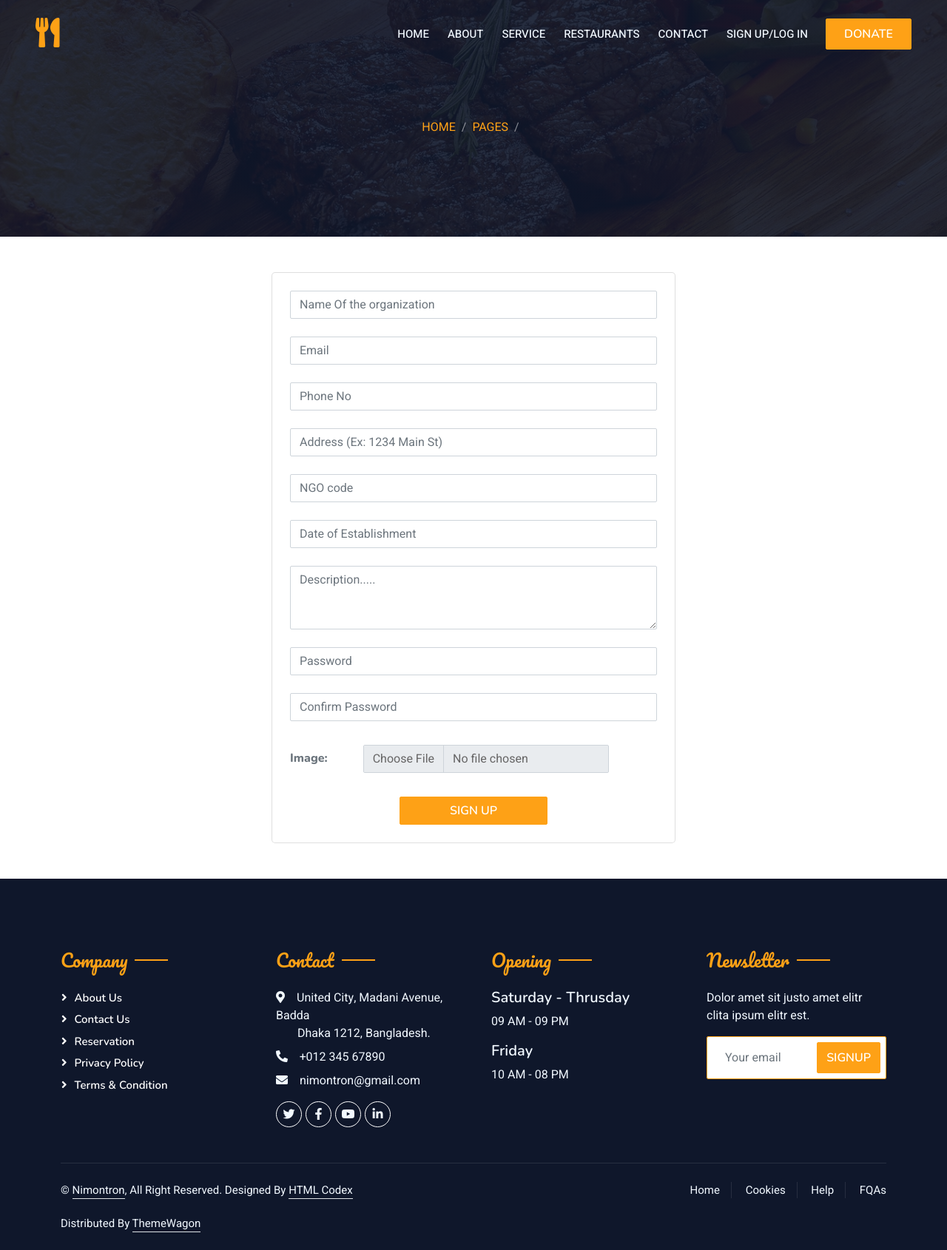
After one commit to NiloyKumarKundu/Nimontron_Software-Engineering, a Django app: template Nimontron/Nimontron/customers/templates/Delivery_Man/delivery_man_signup.html in a window 1280 px wide. The commit adds this page. Shown: the whole page at 74% size. Run offline with Django 4.2, Linux system fonts and the light colour scheme; the template is opened without the code that fills it, so the values that code supplies are empty; some libraries are stand-ins or nearby versions.

Commit message:
delivery_man_signu. html file created

```diff
--- /dev/null
+++ b/Nimontron/Nimontron/customers/templates/Delivery_Man/delivery_man_signup.html
@@ -0,0 +1,96 @@
+{% include 'visitors/header.html' %}
+
+{% block body %}
+
+{% load static %}
+<section>
+    <div class="container">
+        <div class="row d-flex justify-content-center align-items-center">
+            <div class="form-group col-6">
+                <div class="card card-registration" style="border-radius: 5px;">
+                    <div class="card-body p-4 text-center">
+                        <form onsubmit="return checkPass();" name="signup" method="post" enctype="multipart/form-data">
+                            {% csrf_token %}
+                            <div class="form-outline mb-4">
+                                <input type="text" name="rname" class="form-control" placeholder="Name Of the organization" required/>
+                            </div>
+
+                            <div class="form-outline mb-4">
+                                <input type="email" name="email" class="form-control" placeholder="Email" required/>
+                            </div>
+
+                            <div class="form-outline mb-4">
+                                <input type="text" name="contact" class="form-control" placeholder="Phone No" />
+                            </div>
+
+                            <div class="form-group mb-4">
+                                <input type="text" class="form-control" name="address" placeholder="Address (Ex: 1234 Main St)">
+                            </div>
+
+                            <div class="form-outline mb-4">
+                                <input type="text" name="ngo_code" class="form-control" placeholder="NGO code" />
+                            </div>
+
+                            <div class="form-outline mb-4">
+                                <input type="text" name="Date_of_Establishment" class="form-control" placeholder="Date of Establishment" />
+                            </div>
+                            <div class="form-group mb-4">
+                                <textarea class="form-control" name="description" placeholder="Description....." rows="3"></textarea>
+                            </div>
+                            <div class="form-outline mb-4">
+                                <input type="password" name="password" id="typePasswordX-2" class="form-control"
+                                    placeholder="Password" required/>
+                            </div>
+
+                            <div class="form-outline mb-4">
+                                <input type="password" name="cpassword" id="typePasswordX-2" class="form-control"
+                                    placeholder="Confirm Password" required/>
+                            </div>
+
+                            <div class="d-md-flex justify-content-start align-items-center mb-4 py-2">
+                                <h6 class="mb-0 me-4 text-muted">Image: </h6>
+                                <div class="form-check form-check-inline mb-0">
+                                    <input class="form-control" type="file" name="image"/>
+                                </div>
+                            </div>
+
+                            <button class="btn btn-primary" style="width: 200px;" type="submit">Sign Up</button>
+                        </form>
+                    </div>
+                </div>
+            </div>
+        </div>
+    </div>
+</section>
+
+
+
+
+
+<script>
+    function checkPass() {
+        if (document.signup.password.value != document.signup.cpassword.value) {
+            alert('Password and Confirmed Password field does not match');
+            document.signup.cpassword.focus();
+            return false;
+        }
+        return true;
+    }
+</script>
+
+{% include 'visitors/footer.html' %}
+
+{% if error == 'no' %}
+<script>
+    alert('Sign Up successful!');
+    window.location = ( '{% url "customers:foundation_login" %}' )
+</script>
+{% endif %}
+
+{% if error == 'yes' %}
+<script>
+    alert('Something went wrong! Try again....');
+</script>
+{% endif %}
+
+{% endblock body %}
--- a/Nimontron/Nimontron/customers/templates/visitors/login_as.html
+++ b/Nimontron/Nimontron/customers/templates/visitors/login_as.html
@@ -57,7 +57,7 @@
             <div class="col-lg-3 col-md-6 wow fadeInUp" data-wow-delay="0.1s">
                 <div class="team-item text-center rounded overflow-hidden">
                     <div class="overflow-hidden m-4">
-                        <img class="img-fluid" src="{% static 'customers/img/delivery_man.jpg' %}" alt="">
+                        <img class="img-fluid" src="{% static 'customers/img/help-center.png' %}" alt="">
                     </div>
                     <h5 class="mb-0">Delivery Man LogIn</h5>
                     <!-- <small>Designation</small> -->
```
Also changed, not shown: Nimontron/Nimontron/customers/templates/Delivery_Man/delivery_man_login.html (added, +60 -0 lines), Nimontron/Nimontron/db.sqlite3, Nimontron/Nimontron/media/images.jpg (added).
